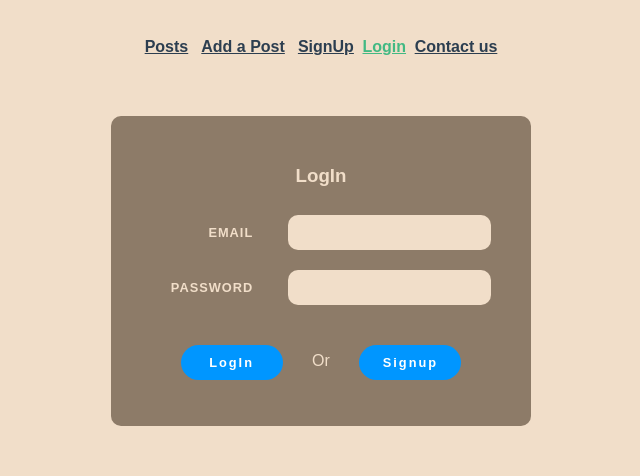
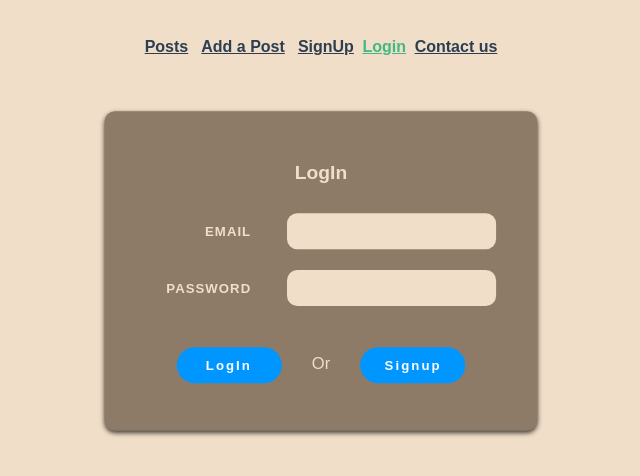
Before and after one commit to JuhanPauklin/WAD-HW4, a Vue app: page /api/login in a window 1280 px wide. In both pictures the pointer is over the element 640 px from the left and 271 px from the top of the page. Shown: the top 476 px of the page, without its empty margins (319-959 px from the left). Built offline with nearby package versions, Linux system fonts and the light colour scheme.

Commit message:
Hover effect

```diff
--- a/src/App.vue
+++ b/src/App.vue
@@ -99,6 +99,13 @@ button:hover {
   transform: scale(1.05);
   box-shadow: 0px 2px 5px rgba(0, 0, 0, 0.7);
 }
+.form {
+  transition: transform 0.3s ease, box-shadow 0.3s ease;
+}
+.form:hover {
+  transform: scale(1.03);
+  box-shadow: 0px 2px 5px rgba(0, 0, 0, 0.8);
+}
 .container {
   display: flex;
   flex-direction: row;
```
